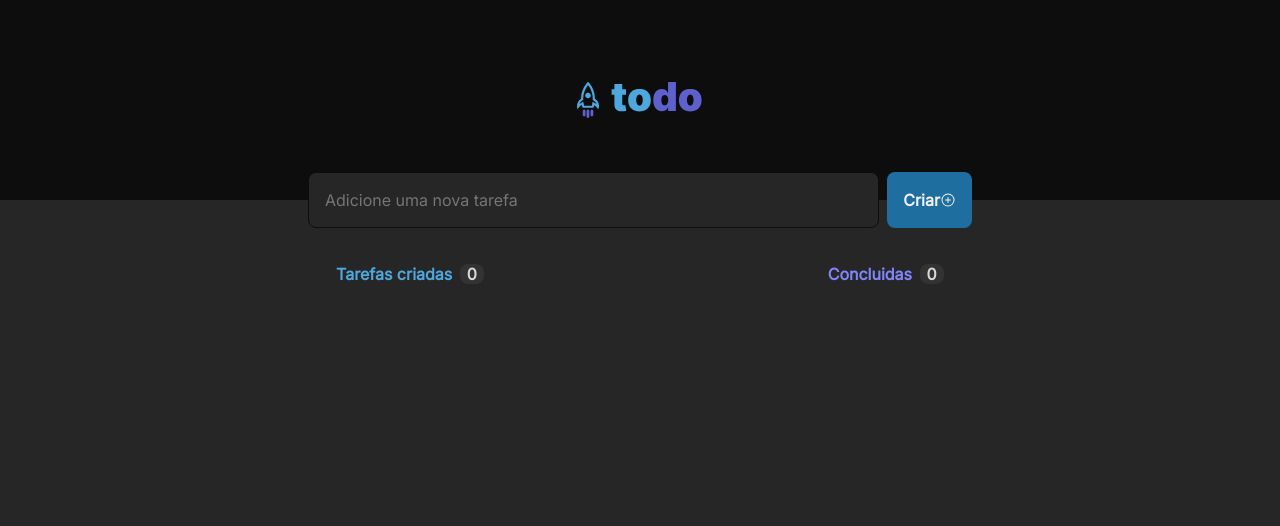
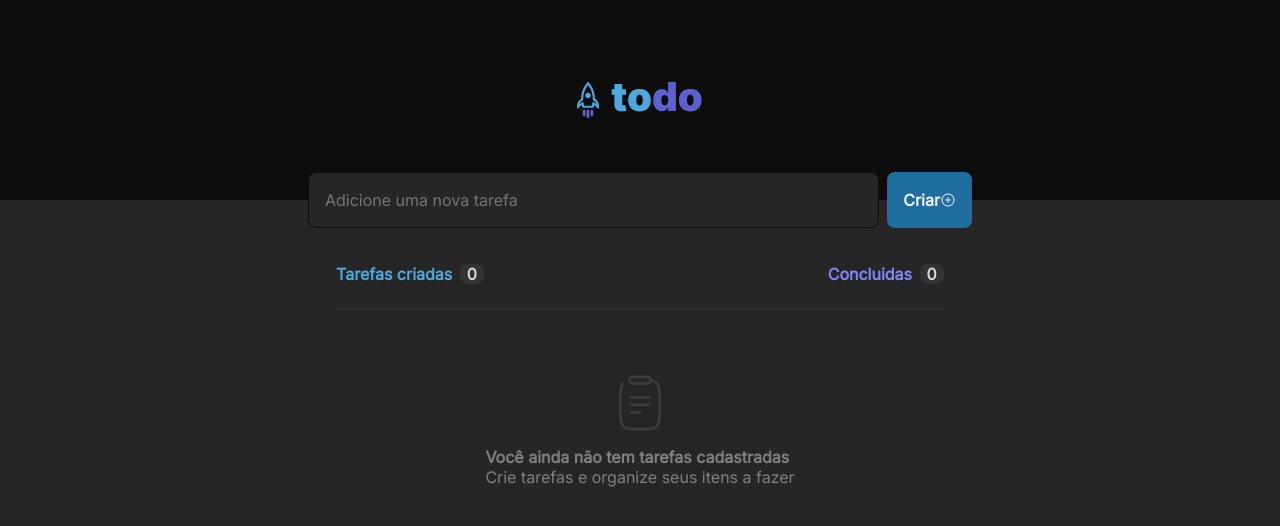
Before and after one commit to gustavobreack3257/reactToDoList, a React (Vite) app: page / in a window 1280 px wide. Shown: the top 526 px of the page. Built offline with nearby package versions, Linux system fonts and the light colour scheme.

Commit message:
feat: component NoExistingTasks

```diff
--- /dev/null
+++ b/src/Components/NoExistingTasks.module.css
@@ -0,0 +1,21 @@
+.NoTask {
+    width: 100%;
+    height: 15.25rem;
+    margin-top: 1.5rem;
+
+    display: flex;
+    flex-direction: column;
+    justify-content: center;
+    align-items: center;
+    border-top: 1px solid var(--gray-400);
+}
+
+.NoTask strong {
+    margin-top: 1rem;
+    font-weight: bold;
+    color: var(--gray-300);
+}
+
+.NoTask strong p {
+    font-weight:normal;
+}
--- /dev/null
+++ b/src/Components/NoExistingTasks.tsx
@@ -0,0 +1,16 @@
+import clipBoard from "../assets/Clipboard.svg";
+
+import styles from "./NoExistingTasks.module.css";
+
+export function NoExistingTasks() {
+  return (
+    <aside className={styles.NoTask}>
+      <img src={clipBoard} alt="Imagem de aviso, falta preenchimento" />
+
+      <strong>
+        Você ainda não tem tarefas cadastradas
+        <p>Crie tarefas e organize seus itens a fazer</p>
+      </strong>
+    </aside>
+  );
+}
--- a/src/Components/Task.tsx
+++ b/src/Components/Task.tsx
@@ -1,6 +1,7 @@
 import styles from "./Task.module.css";
 
 import { PlusCircle } from "@phosphor-icons/react";
+import { NoExistingTasks } from "./NoExistingTasks";
 export function Task() {
   return (
     <div>
@@ -22,6 +23,8 @@ export function Task() {
             Concluidas <p>0</p>
           </strong>
         </header>
+
+        <NoExistingTasks/>
       </section>
     </div>
   );
```
Also changed, not shown: src/assets/Clipboard.svg (added).
